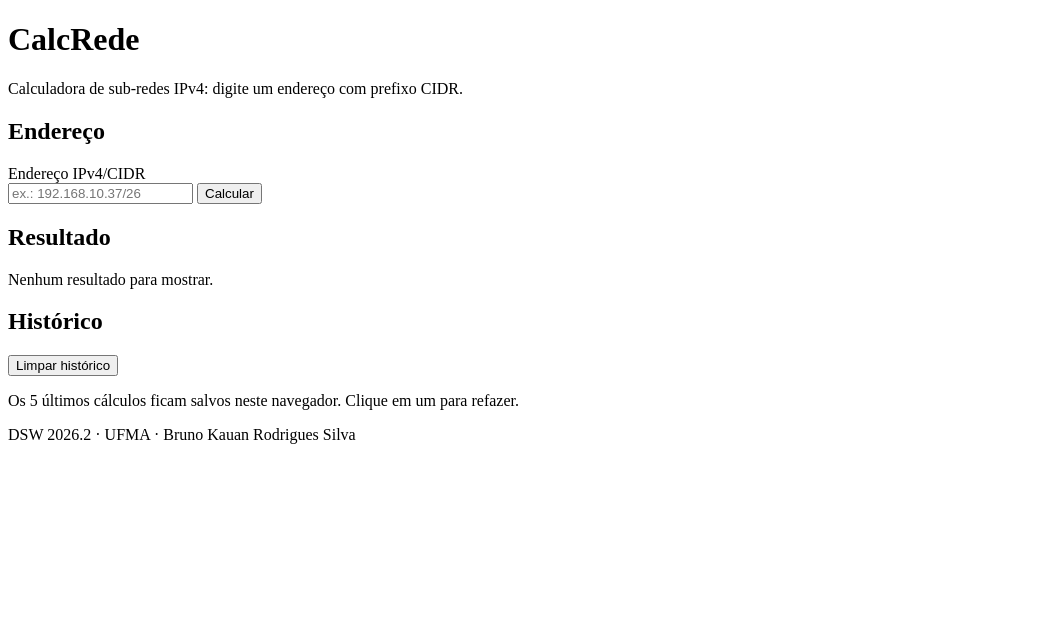
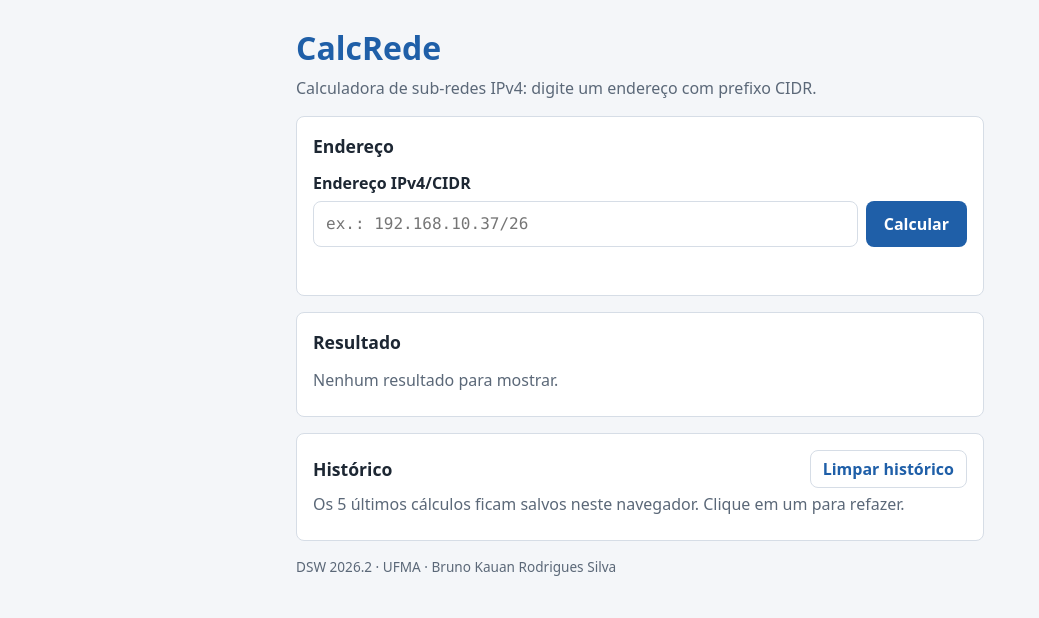
Before and after one commit to bkauan099/Calculadora-de-Rede, a plain HTML site: page index.html in a window 1280 px wide. Shown: the whole page, without its empty margins (0-1039 px from the left). Drawn offline with Linux system fonts and the light colour scheme; a script that the page names is missing.

Commit message:
Adição do restante do css da página com todas as classes e personalizações

```diff
--- a/style.css
+++ b/style.css
@@ -12,3 +12,133 @@
 }
 
 * { box-sizing: border-box; }
+
+body {
+  margin: 0;
+  font-family: system-ui, -apple-system, "Segoe UI", Roboto, sans-serif;
+  background: var(--fundo);
+  color: var(--texto);
+  line-height: 1.5;
+}
+
+.cabecalho, .conteudo, .rodape {
+  max-width: 720px;
+  margin: 0 auto;
+  padding: 0 16px;
+}
+
+.cabecalho { padding-top: 24px; }
+.cabecalho h1 { margin: 0; color: var(--primaria); }
+.cabecalho p { margin: 4px 0 16px; color: var(--texto-suave); }
+
+.cartao {
+  background: var(--cartao);
+  border: 1px solid var(--borda);
+  border-radius: var(--raio);
+  padding: 16px;
+  margin-bottom: 16px;
+}
+
+.cartao h2 { margin: 0 0 12px; font-size: 1.1rem; }
+
+label { display: block; font-weight: 600; margin-bottom: 6px; }
+
+.linha-entrada { display: flex; gap: 8px; }
+
+input {
+  flex: 1;
+  min-width: 0;
+  padding: 10px 12px;
+  font: inherit;
+  font-family: ui-monospace, Consolas, monospace;
+  border: 1px solid var(--borda);
+  border-radius: var(--raio);
+}
+
+input:focus, button:focus-visible {
+  outline: 3px solid rgba(31, 95, 168, 0.35);
+  outline-offset: 1px;
+}
+
+input[aria-invalid="true"] { border-color: var(--erro); }
+
+button {
+  padding: 10px 18px;
+  font: inherit;
+  font-weight: 600;
+  color: #fff;
+  background: var(--primaria);
+  border: none;
+  border-radius: var(--raio);
+  cursor: pointer;
+}
+
+button:hover { background: var(--primaria-escura); }
+
+button.secundario {
+  padding: 6px 12px;
+  color: var(--primaria);
+  background: transparent;
+  border: 1px solid var(--borda);
+}
+
+button.secundario:hover { background: var(--fundo); }
+
+.mensagem { min-height: 1.5em; margin: 8px 0 0; }
+.mensagem.erro {
+  color: var(--erro);
+  background: var(--erro-fundo);
+  padding: 6px 10px;
+  border-radius: var(--raio);
+}
+
+.dica { color: var(--texto-suave); margin: 0 0 8px; }
+
+.tabela { width: 100%; border-collapse: collapse; }
+.tabela caption {
+  text-align: left;
+  font-family: ui-monospace, Consolas, monospace;
+  font-weight: 600;
+  padding-bottom: 8px;
+}
+.tabela th, .tabela td {
+  text-align: left;
+  padding: 8px;
+  border-top: 1px solid var(--borda);
+  vertical-align: top;
+}
+.tabela th { width: 40%; color: var(--texto-suave); font-weight: 500; }
+.tabela td {
+  font-family: ui-monospace, Consolas, monospace;
+  overflow-wrap: anywhere;
+}
+
+.titulo-com-acao {
+  display: flex;
+  justify-content: space-between;
+  align-items: center;
+  gap: 8px;
+  margin-bottom: 4px;
+}
+.titulo-com-acao h2 { margin: 0; }
+
+.historico { margin: 0; padding-left: 1.4em; }
+.historico li { margin: 4px 0; }
+.historico button {
+  padding: 2px 6px;
+  color: var(--primaria);
+  background: none;
+  font-family: ui-monospace, Consolas, monospace;
+  font-weight: 500;
+  text-decoration: underline;
+}
+.historico button:hover { background: var(--fundo); }
+
+.rodape { color: var(--texto-suave); font-size: 0.85rem; padding-bottom: 24px; }
+
+/* Celular: botão abaixo do campo */
+@media (max-width: 480px) {
+  .linha-entrada { flex-direction: column; }
+  .tabela th { width: auto; display: block; border-top: 1px solid var(--borda); padding-bottom: 0; }
+  .tabela td { display: block; border-top: none; padding-top: 2px; }
+}
```
